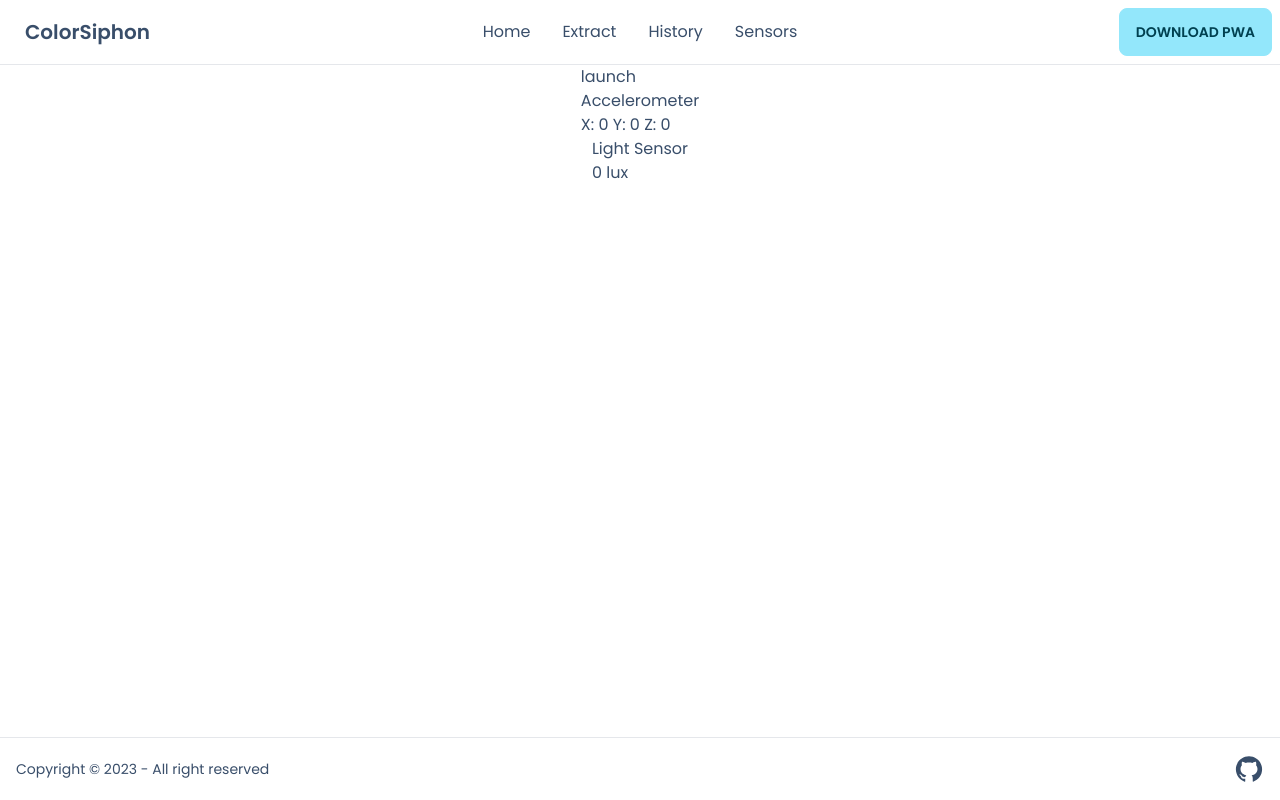
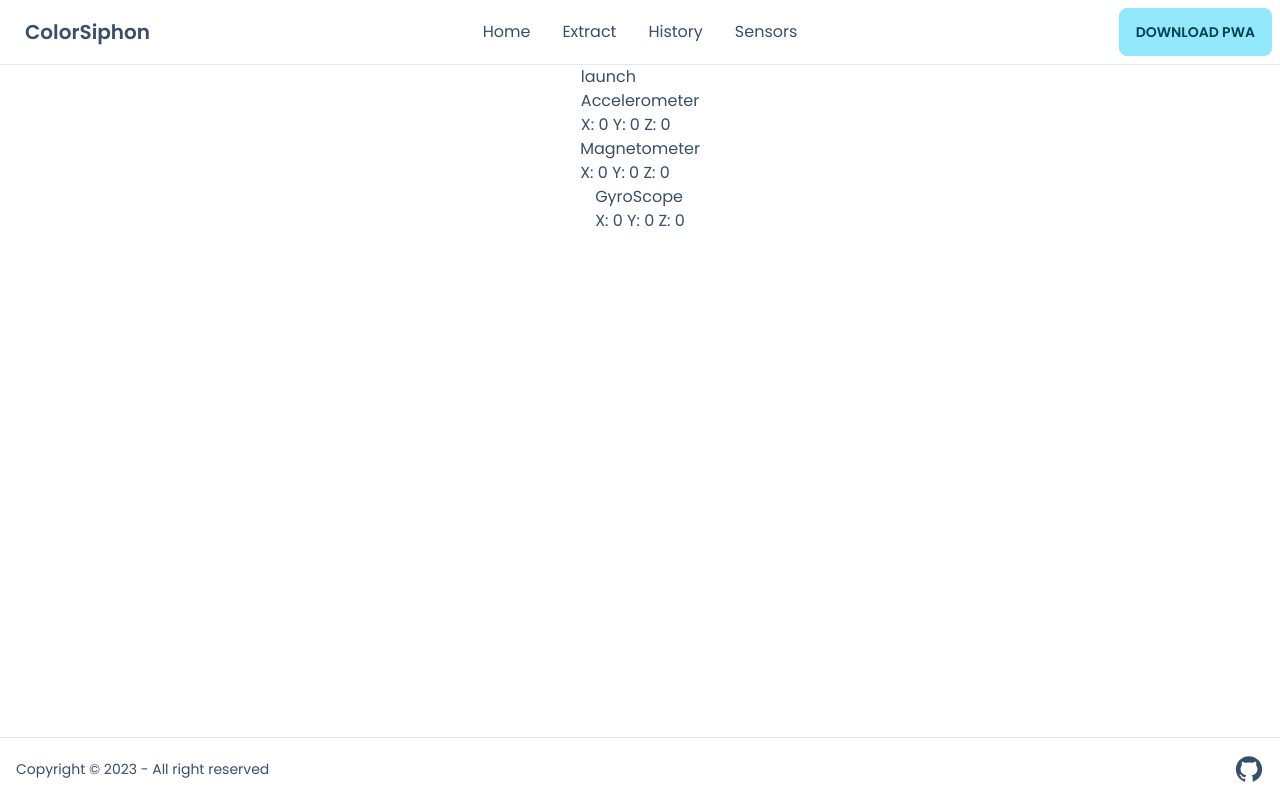
Before and after one commit to briantwene/ColorSiphon, a React (Vite) app: page /sensors in a window 1280 px wide. Built offline with nearby package versions, Linux system fonts and the light colour scheme.

Commit message:
added sensor page

```diff
--- a/src/routes/sensors.jsx
+++ b/src/routes/sensors.jsx
@@ -3,20 +3,22 @@ import { Await } from "react-router-dom";
 
 function Sensors() {
   const [accel, setAccel] = useState({ x: 0, y: 0, z: 0 });
-  const [light, setLight] = useState(0);
+  const [gscope, setGscope] = useState({ x: 0, y: 0, z: 0 });
+  const [magnet, setMagnet] = useState({ x: 0, y: 0, z: 0 });
   let accelerometer = null;
   let lightSensor = null;
 
-  const startAccel = () => {
+  const startSensors = () => {
     try {
       accelerometer = new Accelerometer({ referenceFrame: "device" });
-      lightSensor = new AmbientLightSensor();
+      gyro = new Gyroscope();
       mag = new Magnetometer();
 
       accelerometer.addEventListener("error", (event) => {
         console.log(event.error.name, event.error.message);
       });
       accelerometer.addEventListener("reading", () => {
+        console.log("is work");
         setAccel({
           x: accelerometer.x,
           y: accelerometer.y,
@@ -32,8 +34,25 @@ function Sensors() {
         console.log(event.error.name, event.error.message);
       });
 
+      mag.addEventListener("reading", (e) => {
+        setGscope({
+          x: gyro.x,
+          y: gyro.y,
+          z: gyro.z
+        });
+      });
+
+      gyro.addEventListener("reading", (e) => {
+        setMagnet({
+          x: mag.x,
+          y: mag.y,
+          z: mag.z
+        });
+      });
+
       accelerometer.start();
-      lightSensor.start();
+      gyro.start();
+      mag.start();
     } catch (error) {
       // Handle construction errors.
       if (error.name === "SecurityError") {
@@ -50,14 +69,15 @@ function Sensors() {
   const startOrientation = () => {};
   const startMagnet = () => {};
 
-  async function startSensors() {
+  async function runPermissions() {
     console.log("is run");
     Promise.all([
       navigator.permissions.query({ name: "accelerometer" }),
-
-      navigator.permissions.query({ name: "ambient-light-sensor" })
+      navigator.permissions.query({ name: "magnetometer" }),
+      navigator.permissions.query({ name: "gyroscope" })
     ]).then((results) => {
       if (results.every((result) => result.state === "granted")) {
+        startSensors();
       }
     });
   }
@@ -69,15 +89,24 @@ function Sensors() {
   return (
     <div className="container flex-grow flex flex-col items-center mx-auto px-5">
       <div>
-        <button onClick={startSensors}>launch</button>
+        <button onClick={runPermissions}>launch</button>
         <h1>Accelerometer</h1>
         <div>
           X: {accel.x} Y: {accel.y} Z: {accel.z}
         </div>
       </div>
+
       <div>
-        <h1>Light Sensor</h1>
-        <div>{light} lux</div>
+        <h1>Magnetometer</h1>
+        <div>
+          X: {magnet.x} Y: {magnet.y} Z: {magnet.z}
+        </div>
+      </div>
+      <div>
+        <h1>GyroScope</h1>
+        <div>
+          X: {gscope.x} Y: {gscope.y} Z: {gscope.z}
+        </div>
       </div>
     </div>
   );
```
